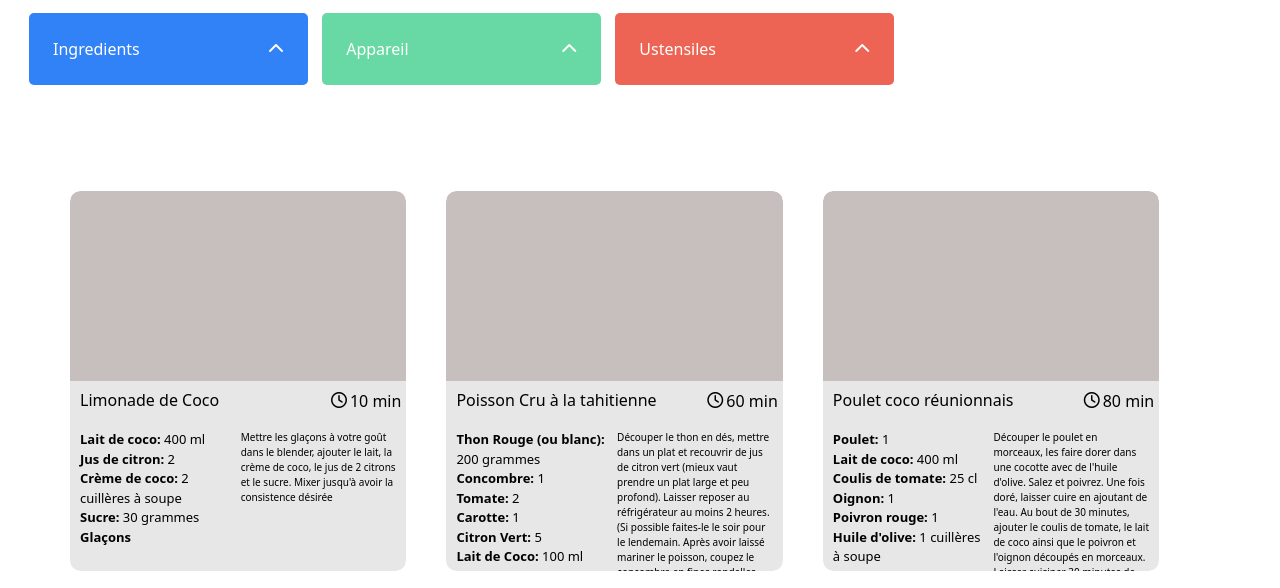
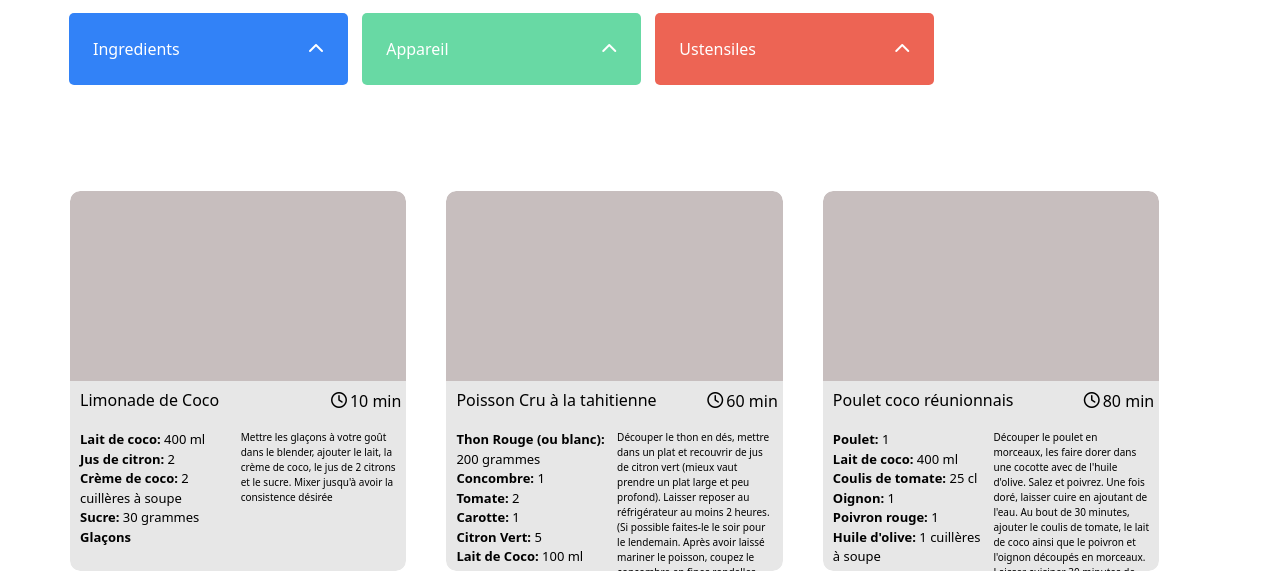
Before and after one commit to Pangzidao/Les-Petits-Plats, a plain HTML site: page index.html in a window 1280 px wide. Shown: the part 189-777 px from the top of the page. Drawn offline with nearby package versions, Linux system fonts and the light colour scheme.

Commit message:
correction margin

```diff
--- a/main.css
+++ b/main.css
@@ -199,6 +199,9 @@ header h1{
     border-top-left-radius: 10px;
     border-top-right-radius: 10px;
 }
+#tagSearchContainer{
+    margin-left: 50px;
+}
 
 .recipe-header{
     display: flex;
```
